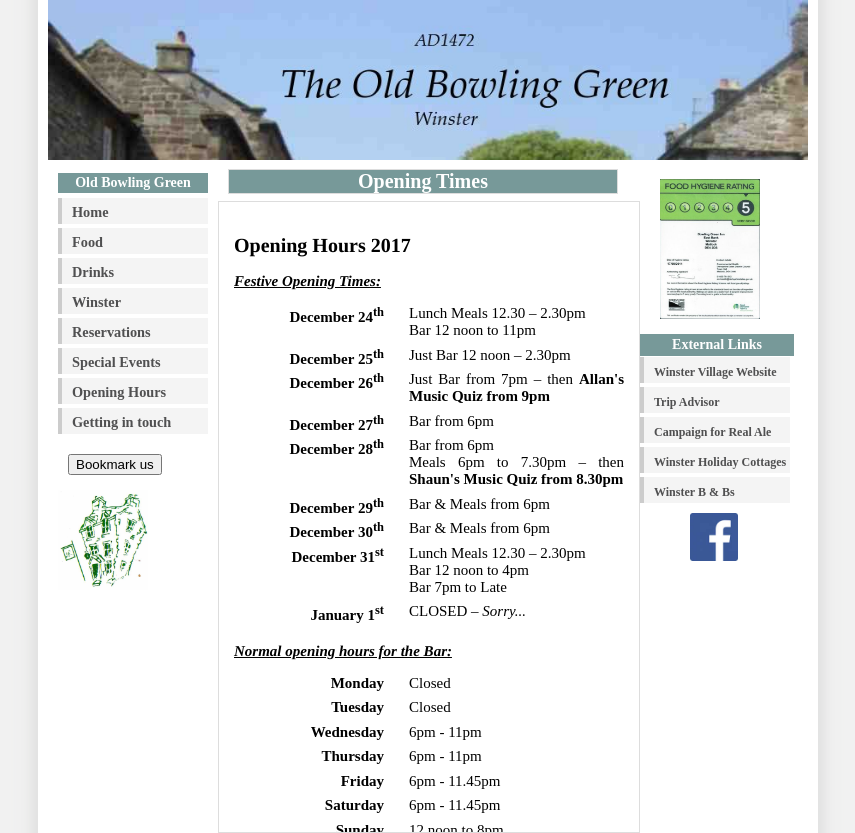
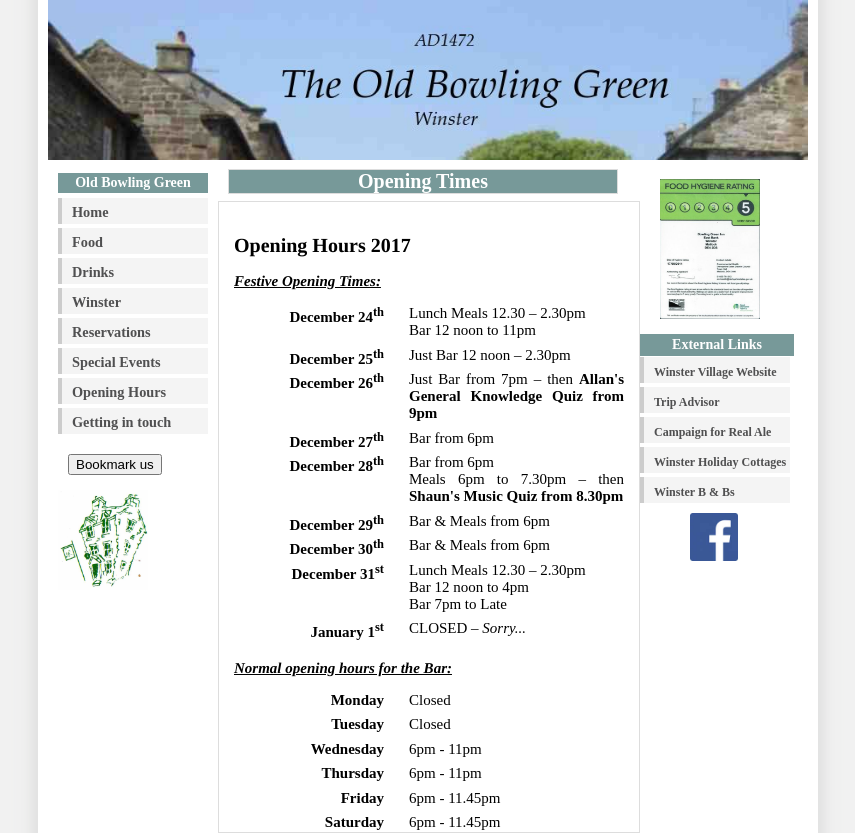
Before and after one commit to subnova/legacy-obg, a PHP site: page /openinghours.php in a window 1280 px wide. Shown: the whole page, without its empty margins (212-1067 px from the left). Run offline with PHP 8.4, Linux system fonts and the light colour scheme; data that the repository does not hold is empty; some libraries are stand-ins or nearby versions.

Commit message:
Fixed description of Allan's quiz.

```diff
--- a/openinghours.php
+++ b/openinghours.php
@@ -38,7 +38,7 @@
     <dt>December 24<sup>th</sup></dt><dd>Lunch Meals 12.30 &ndash; 2.30pm<br>
                                          Bar 12 noon to 11pm</dd>
     <dt>December 25<sup>th</sup></dt><dd>Just Bar 12 noon &ndash; 2.30pm</dd>
-    <dt>December 26<sup>th</sup></dt><dd>Just Bar from 7pm &ndash; then <b>Allan's Music Quiz from 9pm</b></dd>
+    <dt>December 26<sup>th</sup></dt><dd>Just Bar from 7pm &ndash; then <b>Allan's General Knowledge Quiz from 9pm</b></dd>
     <dt>December 27<sup>th</sup></dt><dd>Bar from 6pm</dd>
     <dt>December 28<sup>th</sup></dt><dd>Bar from 6pm<br>
                                          Meals 6pm to 7.30pm  &ndash; then <b>Shaun's Music Quiz from 8.30pm</b></dd>
```
